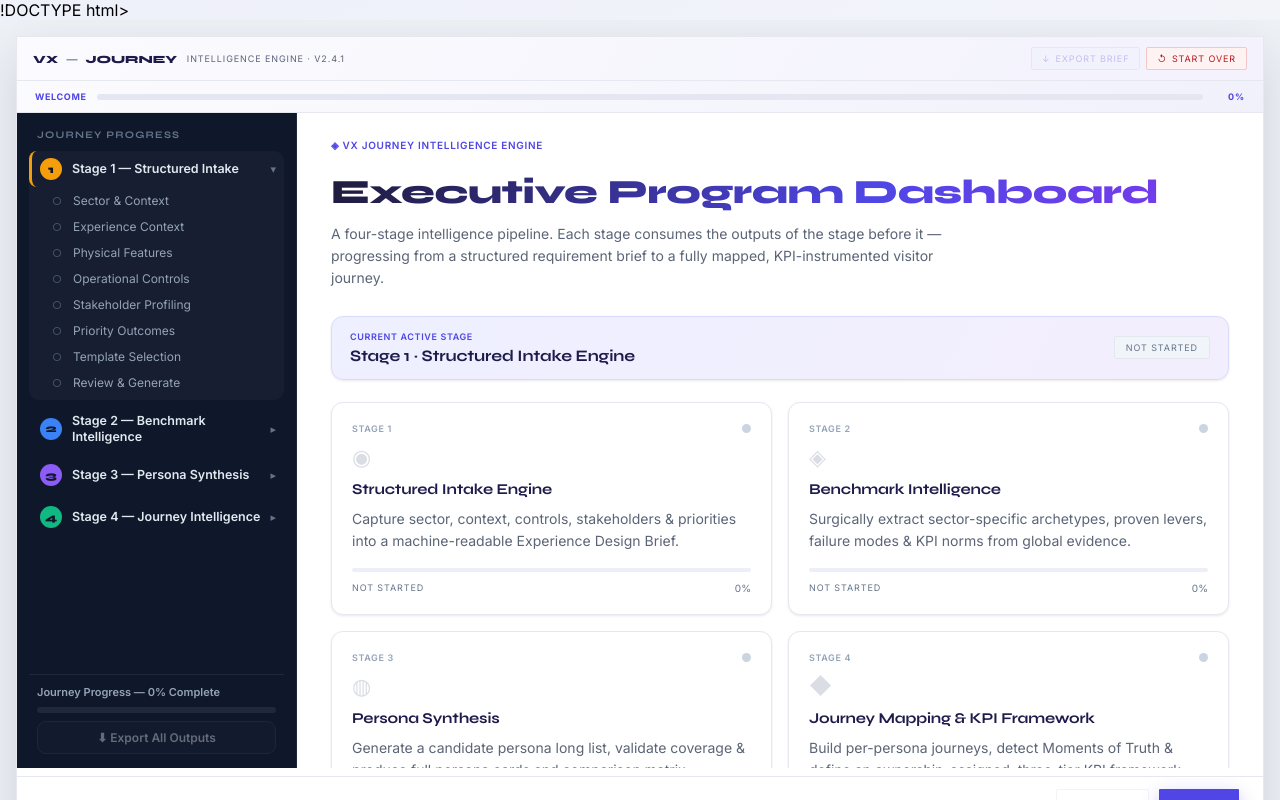
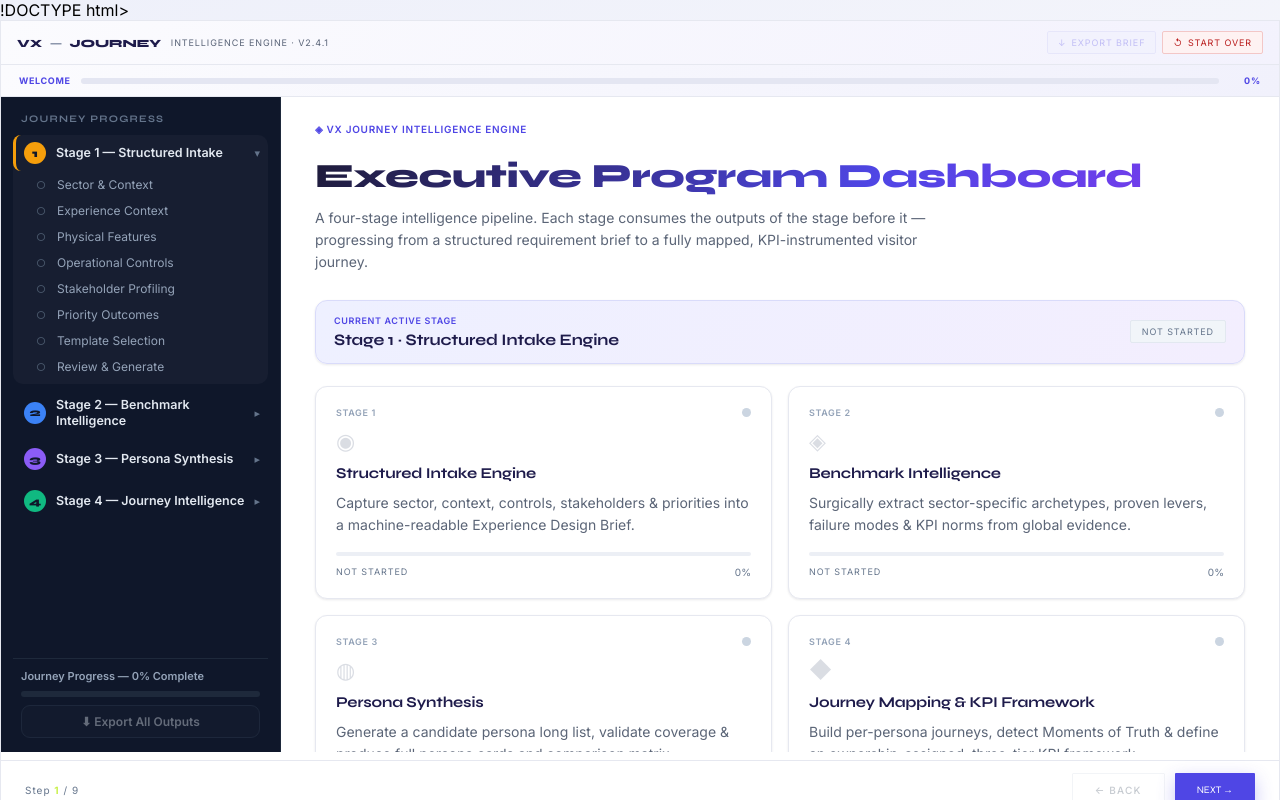
Before and after one commit to nikitgadlinge-cmd/vx-engine, a React (Vite) app: page / in a window 1280 px wide. Built offline with nearby package versions, Linux system fonts and the light colour scheme; a web font is replaced by a local one.

Commit message:
Update index.css

```diff
--- a/src/index.css
+++ b/src/index.css
@@ -24,11 +24,11 @@
 * { box-sizing: border-box; }
 
 html, body {
-  margin: 0; padding: 0; width: 100%; min-height: 100vh;
+  margin: 0; padding: 0; width: 100%;
   -webkit-font-smoothing: antialiased; -moz-osx-font-smoothing: grayscale;
   background: linear-gradient(160deg, #EEF0FA 0%, #F4F5FB 45%, #F7F5FC 100%);
 }
-#root { width: 100%; min-height: 100vh; }
+#root { width: 100%; }
 
 /* ====================================================================
    1. FONT UNIFORMITY — everything sans (Inter); only display = Syne.
@@ -485,12 +485,26 @@ input:focus, textarea:focus, select:focus { border-color: var(--vx-indigo) !impo
    ============================================================ */
 
 html, body { height: 100%; overflow: hidden; }   /* page itself never scrolls */
-#root { height: 100dvh; overflow: hidden; }
+#root { height: 100dvh; max-height: 100dvh; overflow: hidden; }
 
+/* Outer inline-styled wrapper: strict full-viewport box, no scroll, no centering offset */
+#root > div {
+  height: 100dvh !important;
+  max-height: 100dvh !important;
+  min-height: 0 !important;
+  overflow: hidden !important;
+  display: flex !important;
+  align-items: stretch !important;
+  justify-content: center !important;
+  padding: 0 !important;
+}
+
+/* Shell fills the wrapper exactly and lays out its rows */
 .vx-shell {
   width: 100% !important;
-  max-width: 1500px !important;          /* full dashboard width */
-  height: 100dvh !important;
+  max-width: 1500px !important;
+  height: 100% !important;
+  max-height: 100dvh !important;
   min-height: 0 !important;
   margin: 0 auto !important;
   border-radius: 0 !important;
@@ -499,12 +513,13 @@ html, body { height: 100%; overflow: hidden; }   /* page itself never scrolls */
   overflow: hidden !important;
 }
 
-/* Fixed header layers — do not shrink, do not scroll */
+/* Fixed header + footer layers — do not shrink, do not scroll */
 .vx-topbar { flex: 0 0 auto !important; }
 .vx-progress-wrap { flex: 0 0 auto !important; }
+.vx-nav { flex: 0 0 auto !important; }
 
-/* Body fills the rest; it is the boundary for the scroll area */
-.vx-body { flex: 1 1 auto !important; min-height: 0 !important; overflow: hidden !important; display: flex !important; }
+/* Body fills the remaining space between header and footer; it can shrink */
+.vx-body { flex: 1 1 auto !important; min-height: 0 !important; height: auto !important; overflow: hidden !important; display: flex !important; }
 
 /* Left nav: full height of the body, scrolls only if ITS OWN content overflows */
 .vx-sidebar {
@@ -512,10 +527,10 @@ html, body { height: 100%; overflow: hidden; }   /* page itself never scrolls */
   height: 100% !important;
   max-height: 100% !important;
   overflow-y: auto !important;
-  position: static !important;   /* no longer needs sticky; the body is fixed */
+  position: static !important;
 }
 
-/* Right panel: the ONLY scrolling region */
+/* Right panel: the ONLY large scrolling region */
 .vx-main {
   flex: 1 1 auto !important;
   height: 100% !important;
@@ -536,14 +551,6 @@ html, body { height: 100%; overflow: hidden; }   /* page itself never scrolls */
 @media (max-width: 860px) {
   .vx-sidebar { position: fixed !important; z-index: 50; transform: translateX(-100%); }
   .vx-sidebar.mobile-open { transform: translateX(0); }
-}
-
-/* Outer wrapper (inline-styled) must also be a fixed, non-scrolling frame */
-#root > div {
-  min-height: 0 !important;
-  height: 100dvh !important;
-  overflow: hidden !important;
-  align-items: stretch !important;
 }
 
 /* ============================================================
```
